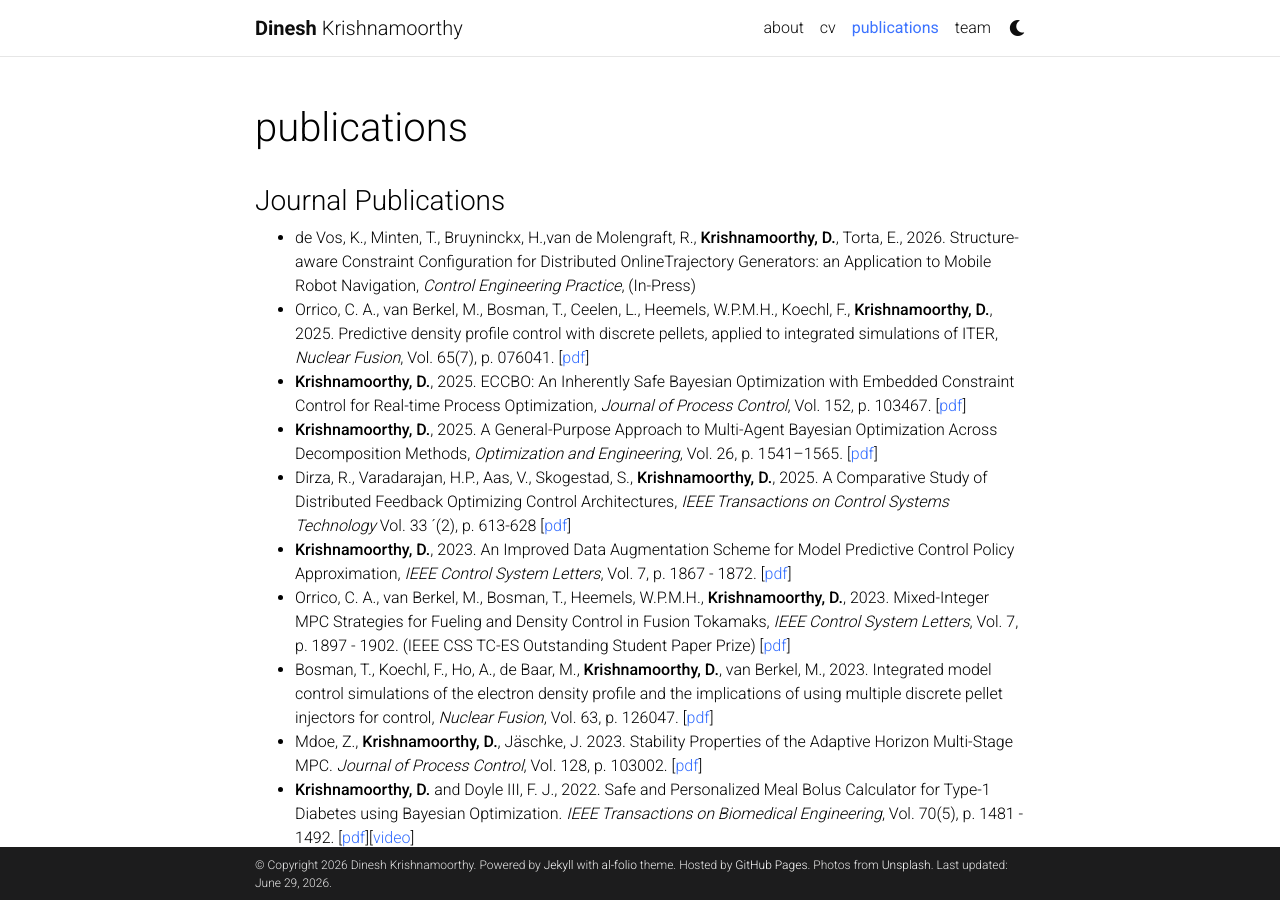
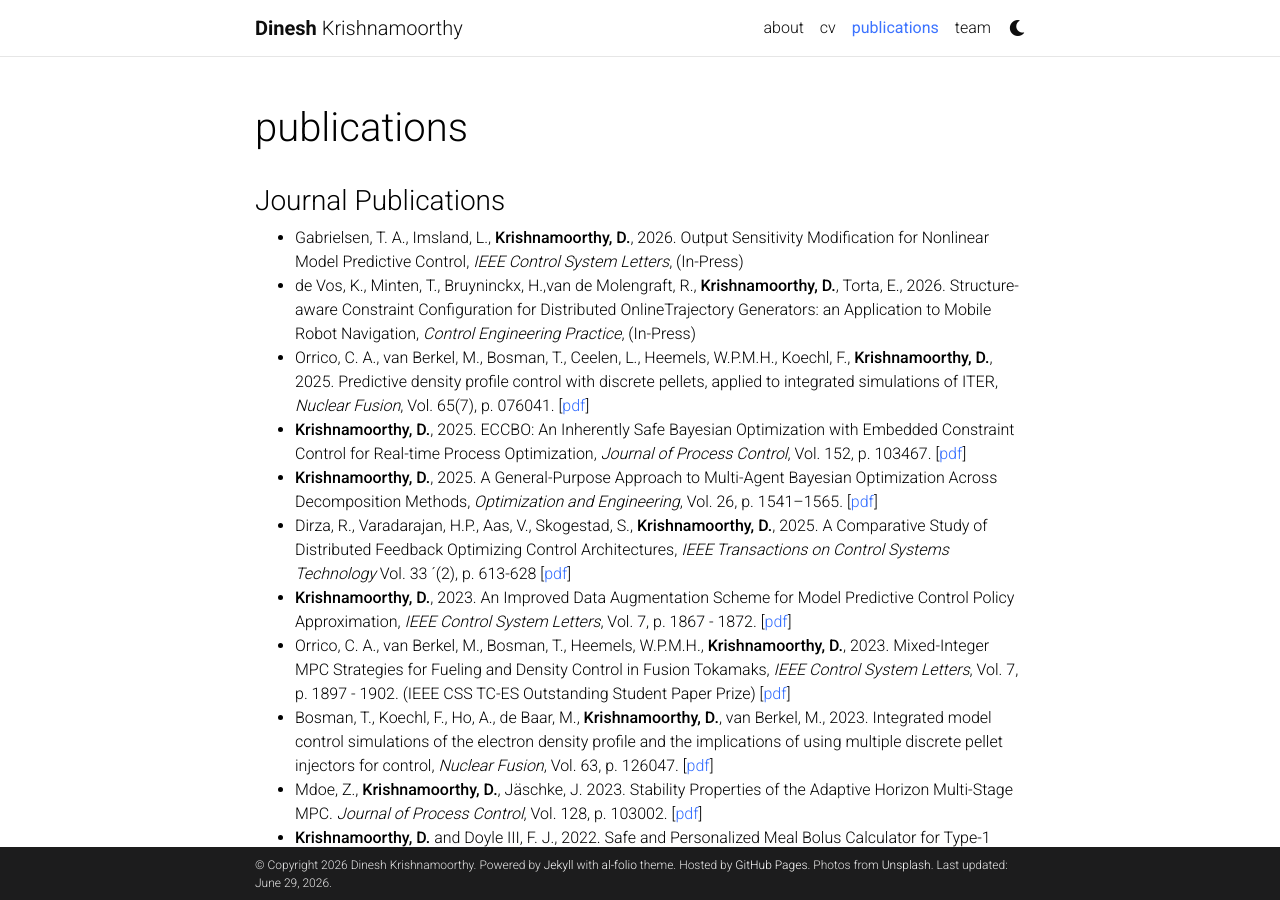
Before and after one commit to dinesh-krishnamoorthy/dinesh-krishnamoorthy.github.io, a Jekyll site: the page built from _pages/publications.md, in a window 1280 px wide and 900 px high. Built offline with Jekyll 4.4.1, drawn with Linux system fonts in a browser that asks for light colours; comment, search, counter and statistics services are not loaded; a style sheet for code colours, icons or effects is not loaded.

Commit message:
Add new journal publications to the list

```diff
--- a/_pages/publications.md
+++ b/_pages/publications.md
@@ -10,6 +10,8 @@ nav_order: 2
 
 
 ### Journal Publications
+* Gabrielsen, T. A., Imsland, L., **Krishnamoorthy, D.**, 2026. Output Sensitivity Modification for Nonlinear Model Predictive
+Control, _IEEE Control System Letters_, (In-Press)
 * de Vos, K., Minten, T., Bruyninckx, H.,van de Molengraft, R., **Krishnamoorthy, D.**, Torta, E., 2026. Structure-aware Constraint Configuration for Distributed OnlineTrajectory Generators: an Application to Mobile Robot Navigation, _Control Engineering Practice_, (In-Press)
 * Orrico, C. A., van Berkel, M., Bosman, T., Ceelen, L., Heemels, W.P.M.H., Koechl, F., **Krishnamoorthy, D.**, 2025. Predictive density profile control with discrete pellets, applied to integrated simulations of ITER, _Nuclear Fusion_, Vol. 65(7), p. 076041. [[pdf](https://www.dropbox.com/scl/fi/fgbpkhby1p5j0f412lvaq/Nucl_Fus_JINTRAC_PTH_MPC.pdf?rlkey=fqkqkroiszthj58e332gclbn2&st=2gn1fahi&dl=0)]
 * **Krishnamoorthy, D.**, 2025. ECCBO: An Inherently Safe Bayesian Optimization with Embedded Constraint Control for Real-time Process Optimization, _Journal of Process Control_, Vol. 152, p. 103467. [[pdf](https://www.dropbox.com/scl/fi/0965fo7c5ydz9296tfzeo/ECCBO_main.pdf?rlkey=yhjtptox7wfjv671r41t7oq41&st=old4rylx&dl=0)]
```
